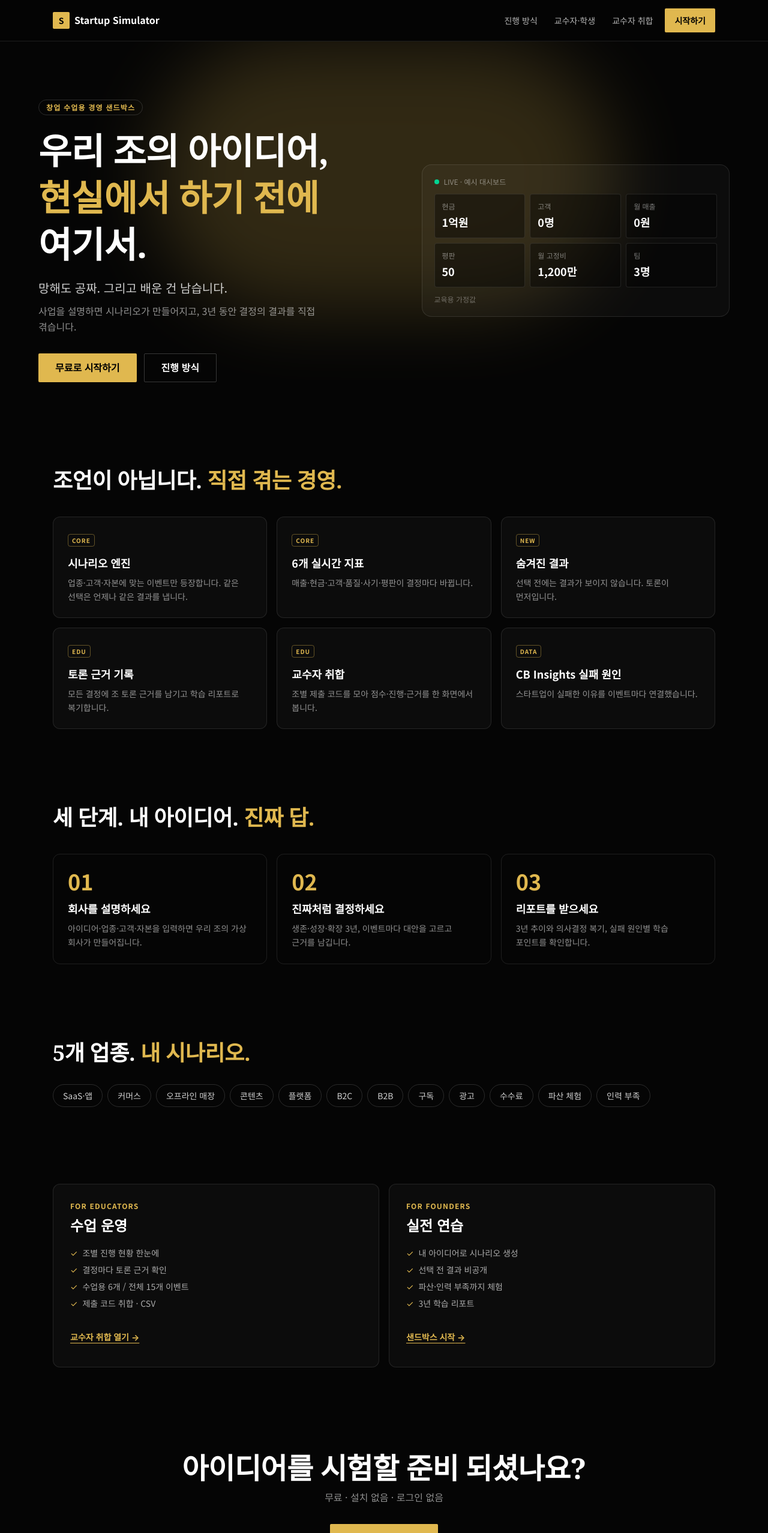
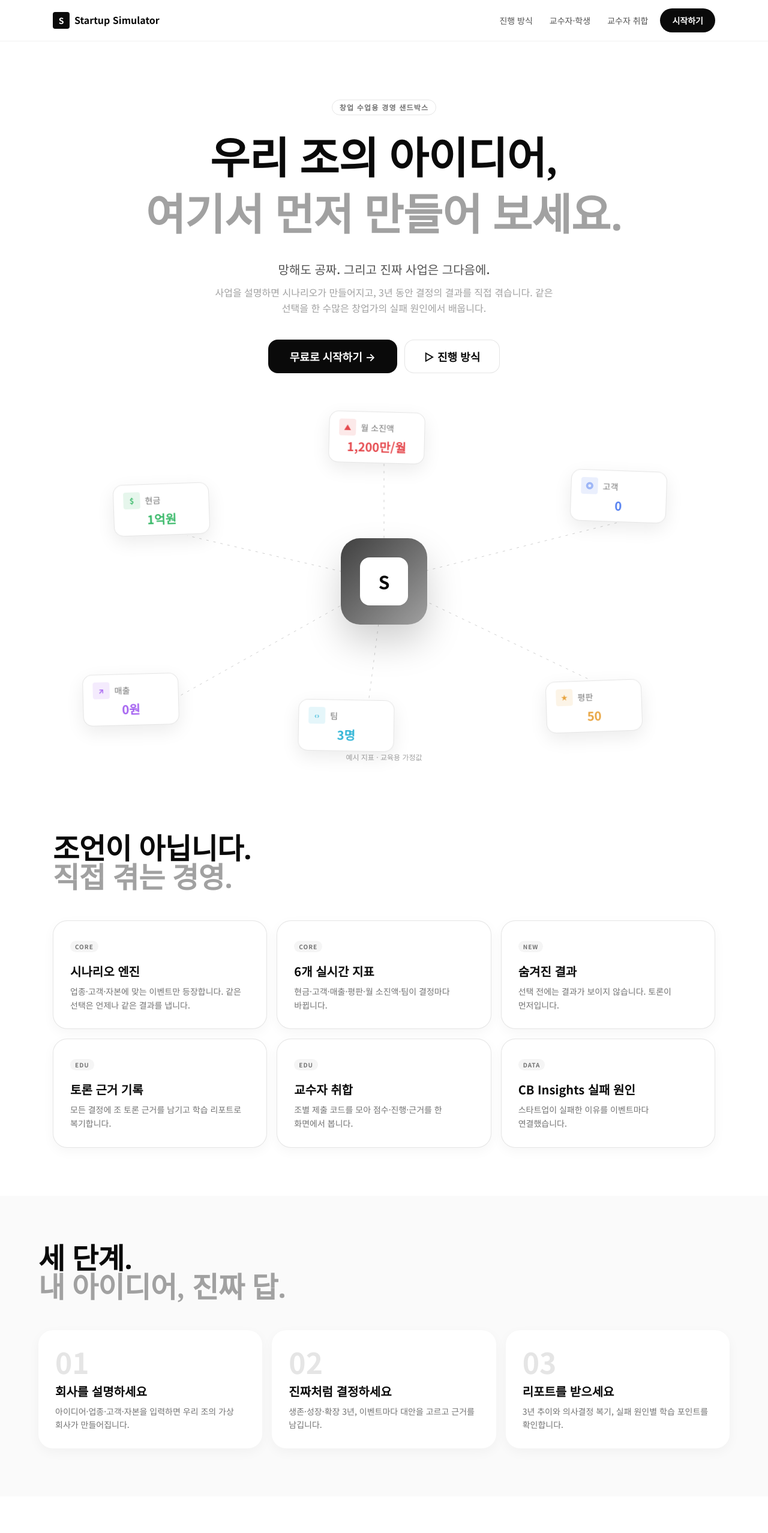
Before and after one commit to hundori/startup-simulator, a Next.js app: page / in a window 1280 px wide. Shown: the top 2555 px of the page at 60% size. Built offline with nearby package versions, Linux system fonts and the light colour scheme.

Commit message:
Light landing page with animated floating KPI cards
Co-Authored-By: Claude Sonnet 5.5 <noreply@anthropic.com>
Claude-Session: https://claude.ai/code/session_012iNNQrVGyT59A4HarTzdPs

```diff
--- a/src/components/LandingScreen.tsx
+++ b/src/components/LandingScreen.tsx
@@ -1,6 +1,6 @@
 const FEATURES: [string, string, string][] = [
   ['CORE', '시나리오 엔진', '업종·고객·자본에 맞는 이벤트만 등장합니다. 같은 선택은 언제나 같은 결과를 냅니다.'],
-  ['CORE', '6개 실시간 지표', '매출·현금·고객·품질·사기·평판이 결정마다 바뀝니다.'],
+  ['CORE', '6개 실시간 지표', '현금·고객·매출·평판·월 소진액·팀이 결정마다 바뀝니다.'],
   ['NEW', '숨겨진 결과', '선택 전에는 결과가 보이지 않습니다. 토론이 먼저입니다.'],
   ['EDU', '토론 근거 기록', '모든 결정에 조 토론 근거를 남기고 학습 리포트로 복기합니다.'],
   ['EDU', '교수자 취합', '조별 제출 코드를 모아 점수·진행·근거를 한 화면에서 봅니다.'],
@@ -12,117 +12,158 @@ const STEPS: [string, string, string][] = [
   ['03', '리포트를 받으세요', '3년 추이와 의사결정 복기, 실패 원인별 학습 포인트를 확인합니다.'],
 ];
 const CHIPS = ['SaaS·앱', '커머스', '오프라인 매장', '콘텐츠', '플랫폼', 'B2C', 'B2B', '구독', '광고', '수수료', '파산 체험', '인력 부족'];
-const GOLD = '#e0b84f';
+
+type Kpi = { k: string; v: string; color: string; icon: string; pos: string; rot: number; delay: number };
+const KPIS: Kpi[] = [
+  { k: '현금', v: '1억원', color: '#34b765', icon: '$', pos: 'left-[6%] top-[22%]', rot: -2, delay: 0 },
+  { k: '월 소진액', v: '1,200만/월', color: '#e5484d', icon: '▲', pos: 'left-[41%] top-[0%]', rot: 1.5, delay: 0.8 },
+  { k: '고객', v: '0', color: '#4f7cf0', icon: '◎', pos: 'right-[4%] top-[18%]', rot: 2, delay: 1.4 },
+  { k: '매출', v: '0원', color: '#a15cf0', icon: '↗', pos: 'left-[1%] bottom-[4%]', rot: -1.5, delay: 0.4 },
+  { k: '팀', v: '3명', color: '#2bb3d6', icon: '‹›', pos: 'left-[36%] bottom-[-4%]', rot: 1, delay: 1.1 },
+  { k: '평판', v: '50', color: '#e8a33d', icon: '★', pos: 'right-[8%] bottom-[2%]', rot: -2, delay: 1.8 },
+];
+
+function Card({ c }: { c: Kpi }) {
+  return (
+    <div
+      className="lp-float w-40 rounded-2xl border border-black/10 bg-white px-4 py-3 shadow-[0_10px_30px_rgba(0,0,0,0.08)]"
+      style={{ transform: `rotate(${c.rot}deg)`, animationDelay: `${c.delay}s` }}
+    >
+      <p className="flex items-center gap-2 text-sm text-neutral-500">
+        <span className="grid h-7 w-7 place-items-center rounded-lg text-xs font-bold" style={{ background: c.color + '1f', color: c.color }}>{c.icon}</span>
+        {c.k}
+      </p>
+      <p className="num mt-1 text-center text-xl font-extrabold" style={{ color: c.color }}>{c.v}</p>
+    </div>
+  );
+}
 
 export default function LandingScreen({ onStart, onTeacher, hasSaved }: { onStart: () => void; onTeacher?: () => void; hasSaved?: boolean }) {
   const cta = hasSaved ? '새 회사 만들기' : '무료로 시작하기';
   return (
-    <div className="bg-[#050505] text-white">
-      <nav className="sticky top-0 z-10 border-b border-white/10 bg-[#050505]/90 backdrop-blur">
+    <div className="bg-white text-neutral-950">
+      <style>{`
+        @keyframes lp-float{0%,100%{translate:0 0}50%{translate:0 -10px}}
+        .lp-float{animation:lp-float 5s ease-in-out infinite}
+        @keyframes lp-dash{to{stroke-dashoffset:-24}}
+        .lp-line{stroke-dasharray:4 8;animation:lp-dash 2.5s linear infinite}
+        @keyframes lp-pulse{0%,100%{transform:scale(1)}50%{transform:scale(1.04)}}
+        .lp-core{animation:lp-pulse 4s ease-in-out infinite}
+        @media (prefers-reduced-motion:reduce){.lp-float,.lp-line,.lp-core{animation:none}}
+      `}</style>
+
+      <nav className="sticky top-0 z-10 border-b border-black/5 bg-white/85 backdrop-blur">
         <div className="mx-auto flex max-w-6xl items-center justify-between px-4 py-3 sm:px-6">
           <p className="flex items-center gap-2 font-bold">
-            <span className="grid h-7 w-7 place-items-center rounded-md text-sm font-black text-black" style={{ background: GOLD }}>S</span>
+            <span className="grid h-7 w-7 place-items-center rounded-lg bg-neutral-950 text-sm font-black text-white">S</span>
             Startup Simulator
           </p>
           <div className="flex items-center gap-1 text-sm">
-            <a href="#how" className="hidden px-3 py-2 text-white/70 hover:text-white sm:inline">진행 방식</a>
-            <a href="#edu" className="hidden px-3 py-2 text-white/70 hover:text-white sm:inline">교수자·학생</a>
-            {onTeacher ? <button type="button" onClick={onTeacher} className="min-h-11 px-3 text-white/70 hover:text-white">교수자 취합</button> : null}
-            <button type="button" onClick={onStart} className="ml-1 min-h-10 rounded-md px-4 font-bold text-black" style={{ background: GOLD }}>시작하기</button>
+            <a href="#how" className="hidden px-3 py-2 text-neutral-600 hover:text-black sm:inline">진행 방식</a>
+            <a href="#edu" className="hidden px-3 py-2 text-neutral-600 hover:text-black sm:inline">교수자·학생</a>
+            {onTeacher ? <button type="button" onClick={onTeacher} className="min-h-11 px-3 text-neutral-600 hover:text-black">교수자 취합</button> : null}
+            <button type="button" onClick={onStart} className="ml-1 min-h-10 rounded-full bg-neutral-950 px-5 font-semibold text-white hover:bg-neutral-800">시작하기</button>
           </div>
         </div>
       </nav>
 
-      <section className="relative overflow-hidden px-4 pb-20 pt-16 sm:px-6 sm:pt-24">
-        <div aria-hidden className="pointer-events-none absolute left-1/2 top-0 h-[28rem] w-[48rem] -translate-x-1/2 rounded-full opacity-20 blur-3xl" style={{ background: GOLD }} />
-        <div className="relative mx-auto grid max-w-6xl gap-12 lg:grid-cols-[1.15fr_1fr] lg:items-center">
-          <div>
-            <p className="inline-block rounded-full border border-white/15 px-3 py-1 text-xs font-bold tracking-widest" style={{ color: GOLD }}>창업 수업용 경영 샌드박스</p>
-            <h1 className="mt-5 text-4xl font-black leading-[1.15] tracking-tight sm:text-6xl">
+      <section className="overflow-hidden px-4 pb-10 pt-16 text-center sm:px-6 sm:pt-24">
+        <p className="mx-auto inline-block rounded-full border border-black/10 px-3 py-1 text-xs font-semibold tracking-widest text-neutral-500">창업 수업용 경영 샌드박스</p>
+        <h1 className="mx-auto mt-6 max-w-4xl text-5xl font-black leading-[1.1] tracking-[-0.04em] sm:text-7xl">
           우리 조의 아이디어,
           <br />
-              <span style={{ color: GOLD }}>현실에서 하기 전에</span> 여기서.
+          <span className="text-neutral-400">여기서 먼저 만들어 보세요.</span>
         </h1>
-            <p className="mt-5 text-xl text-white/80">망해도 공짜. 그리고 배운 건 남습니다.</p>
-            <p className="mt-3 max-w-lg text-white/55">사업을 설명하면 시나리오가 만들어지고, 3년 동안 결정의 결과를 직접 겪습니다.</p>
-            <div className="mt-8 flex flex-wrap gap-3">
-              <button type="button" onClick={onStart} className="min-h-12 rounded-md px-7 font-bold text-black" style={{ background: GOLD }}>{cta}</button>
-              <a href="#how" className="inline-flex min-h-12 items-center rounded-md border border-white/20 px-7 font-semibold hover:bg-white/5">진행 방식</a>
+        <p className="mt-8 text-xl font-medium text-neutral-600">망해도 공짜. 그리고 진짜 사업은 그다음에.</p>
+        <p className="mx-auto mt-3 max-w-xl text-neutral-400">사업을 설명하면 시나리오가 만들어지고, 3년 동안 결정의 결과를 직접 겪습니다. 같은 선택을 한 수많은 창업가의 실패 원인에서 배웁니다.</p>
+        <div className="mt-10 flex flex-wrap justify-center gap-3">
+          <button type="button" onClick={onStart} className="min-h-14 rounded-2xl bg-neutral-950 px-9 text-lg font-semibold text-white hover:bg-neutral-800">{cta} →</button>
+          <a href="#how" className="inline-flex min-h-14 items-center gap-2 rounded-2xl border border-black/10 bg-white px-8 text-lg font-semibold hover:bg-neutral-50">▷ 진행 방식</a>
         </div>
+
+        {/* 떠다니는 KPI 카드 (넓은 화면) */}
+        <div className="relative mx-auto mt-16 hidden h-[34rem] max-w-5xl lg:block" aria-hidden>
+          <svg className="absolute inset-0 h-full w-full" viewBox="0 0 100 100" preserveAspectRatio="none">
+            {[[18, 38], [50, 14], [88, 34], [14, 90], [47, 96], [90, 88]].map(([x, y], i) => (
+              <line key={i} className="lp-line" x1="50" y1="52" x2={x} y2={y} stroke="#00000030" strokeWidth="1" vectorEffect="non-scaling-stroke" />
+            ))}
+          </svg>
+          <div className="lp-core absolute left-1/2 top-[52%] grid h-36 w-36 -translate-x-1/2 -translate-y-1/2 place-items-center rounded-[2rem] bg-gradient-to-br from-neutral-700 to-neutral-400 shadow-[0_30px_60px_rgba(0,0,0,0.18)]">
+            <span className="grid h-20 w-20 place-items-center rounded-2xl bg-white text-3xl font-black">S</span>
           </div>
-          <div className="rounded-2xl border border-white/10 bg-white/[0.03] p-5">
-            <p className="mb-3 flex items-center gap-2 text-xs text-white/45"><span className="h-2 w-2 rounded-full bg-emerald-400" /> LIVE · 예시 대시보드</p>
-            <dl className="grid grid-cols-3 gap-2">
-              {[['현금', '1억원'], ['고객', '0명'], ['월 매출', '0원'], ['평판', '50'], ['월 고정비', '1,200만'], ['팀', '3명']].map(([k, v]) => (
-                <div key={k} className="rounded-lg border border-white/10 bg-black/40 p-3">
-                  <dt className="text-xs text-white/45">{k}</dt>
-                  <dd className="num mt-1 text-lg font-bold">{v}</dd>
+          {KPIS.map((c) => (
+            <div key={c.k} className={`absolute ${c.pos}`}><Card c={c} /></div>
+          ))}
         </div>
+        {/* 작은 화면 */}
+        <div className="mx-auto mt-12 grid max-w-md grid-cols-2 gap-3 lg:hidden" aria-hidden>
+          {KPIS.map((c) => (
+            <div key={c.k} className="flex justify-center"><Card c={c} /></div>
           ))}
-            </dl>
-            <p className="mt-3 text-xs text-white/35">교육용 가정값</p>
         </div>
-        </div>
+        <p className="mt-6 text-xs text-neutral-400">예시 지표 · 교육용 가정값</p>
       </section>
 
-      <section className="mx-auto max-w-6xl px-4 py-16 sm:px-6">
-        <h2 className="text-3xl font-black tracking-tight sm:text-4xl">조언이 아닙니다. <span style={{ color: GOLD }}>직접 겪는 경영.</span></h2>
-        <div className="mt-10 grid gap-4 sm:grid-cols-2 lg:grid-cols-3">
+      <section className="mx-auto max-w-6xl px-4 py-20 sm:px-6">
+        <h2 className="text-3xl font-black tracking-[-0.03em] sm:text-5xl">조언이 아닙니다.<br /><span className="text-neutral-400">직접 겪는 경영.</span></h2>
+        <div className="mt-12 grid gap-4 sm:grid-cols-2 lg:grid-cols-3">
           {FEATURES.map(([tag, t, d]) => (
-            <article key={t} className="rounded-xl border border-white/10 bg-white/[0.03] p-6 transition hover:border-white/25">
-              <span className="rounded border px-1.5 py-0.5 text-[10px] font-bold tracking-widest" style={{ color: GOLD, borderColor: GOLD + '66' }}>{tag}</span>
-              <h3 className="mt-3 text-lg font-bold">{t}</h3>
-              <p className="mt-2 text-sm leading-relaxed text-white/55">{d}</p>
+            <article key={t} className="rounded-3xl border border-black/10 bg-white p-7 shadow-[0_6px_20px_rgba(0,0,0,0.04)]">
+              <span className="rounded-full bg-neutral-100 px-2 py-0.5 text-[10px] font-bold tracking-widest text-neutral-500">{tag}</span>
+              <h3 className="mt-4 text-xl font-bold">{t}</h3>
+              <p className="mt-2 text-sm leading-relaxed text-neutral-500">{d}</p>
             </article>
           ))}
         </div>
       </section>
 
-      <section id="how" className="mx-auto max-w-6xl px-4 py-16 sm:px-6">
-        <h2 className="text-3xl font-black tracking-tight sm:text-4xl">세 단계. 내 아이디어. <span style={{ color: GOLD }}>진짜 답.</span></h2>
-        <ol className="mt-10 grid gap-4 md:grid-cols-3">
+      <section id="how" className="bg-neutral-50 px-4 py-20 sm:px-6">
+        <div className="mx-auto max-w-6xl">
+          <h2 className="text-3xl font-black tracking-[-0.03em] sm:text-5xl">세 단계.<br /><span className="text-neutral-400">내 아이디어, 진짜 답.</span></h2>
+          <ol className="mt-12 grid gap-4 md:grid-cols-3">
             {STEPS.map(([n, t, d]) => (
-            <li key={n} className="rounded-xl border border-white/10 p-6">
-              <p className="num text-4xl font-black" style={{ color: GOLD }}>{n}</p>
-              <h3 className="mt-3 text-lg font-bold">{t}</h3>
-              <p className="mt-2 text-sm leading-relaxed text-white/55">{d}</p>
+              <li key={n} className="rounded-3xl bg-white p-7 shadow-[0_6px_20px_rgba(0,0,0,0.04)]">
+                <p className="num text-5xl font-black text-neutral-200">{n}</p>
+                <h3 className="mt-3 text-xl font-bold">{t}</h3>
+                <p className="mt-2 text-sm leading-relaxed text-neutral-500">{d}</p>
               </li>
             ))}
           </ol>
+        </div>
       </section>
 
-      <section className="mx-auto max-w-6xl px-4 py-16 sm:px-6">
-        <h2 className="text-3xl font-black tracking-tight sm:text-4xl">5개 업종. <span style={{ color: GOLD }}>내 시나리오.</span></h2>
-        <ul className="mt-8 flex flex-wrap gap-2">
+      <section className="mx-auto max-w-6xl px-4 py-20 sm:px-6">
+        <h2 className="text-3xl font-black tracking-[-0.03em] sm:text-5xl">5개 업종.<br /><span className="text-neutral-400">내 시나리오.</span></h2>
+        <ul className="mt-10 flex flex-wrap gap-2">
           {CHIPS.map((c) => (
-            <li key={c} className="rounded-full border border-white/15 px-4 py-2 text-sm text-white/80">{c}</li>
+            <li key={c} className="rounded-full border border-black/10 px-4 py-2 text-sm font-medium text-neutral-700">{c}</li>
           ))}
         </ul>
       </section>
 
-      <section id="edu" className="mx-auto grid max-w-6xl gap-4 px-4 py-16 sm:px-6 md:grid-cols-2">
+      <section id="edu" className="mx-auto grid max-w-6xl gap-4 px-4 pb-20 sm:px-6 md:grid-cols-2">
         {[
           ['FOR EDUCATORS', '수업 운영', ['조별 진행 현황 한눈에', '결정마다 토론 근거 확인', '수업용 6개 / 전체 15개 이벤트', '제출 코드 취합 · CSV'], '교수자 취합 열기'],
           ['FOR FOUNDERS', '실전 연습', ['내 아이디어로 시나리오 생성', '선택 전 결과 비공개', '파산·인력 부족까지 체험', '3년 학습 리포트'], '샌드박스 시작'],
         ].map(([tag, t, items, link]) => (
-          <article key={t as string} className="rounded-xl border border-white/10 bg-white/[0.03] p-7">
-            <p className="text-xs font-bold tracking-widest" style={{ color: GOLD }}>{tag as string}</p>
-            <h3 className="mt-2 text-2xl font-black">{t as string}</h3>
-            <ul className="mt-5 space-y-2 text-sm text-white/65">
-              {(items as string[]).map((i) => (<li key={i} className="flex gap-2"><span style={{ color: GOLD }}>✓</span>{i}</li>))}
+          <article key={t as string} className="rounded-3xl border border-black/10 p-8">
+            <p className="text-xs font-bold tracking-widest text-neutral-400">{tag as string}</p>
+            <h3 className="mt-2 text-3xl font-black tracking-tight">{t as string}</h3>
+            <ul className="mt-6 space-y-2 text-neutral-600">
+              {(items as string[]).map((i) => (<li key={i} className="flex gap-2"><span className="text-neutral-950">✓</span>{i}</li>))}
             </ul>
-            <button type="button" onClick={t === '수업 운영' && onTeacher ? onTeacher : onStart} className="mt-6 min-h-11 text-sm font-bold underline underline-offset-4" style={{ color: GOLD }}>{link as string} →</button>
+            <button type="button" onClick={t === '수업 운영' && onTeacher ? onTeacher : onStart} className="mt-8 min-h-11 font-semibold underline underline-offset-4">{link as string} →</button>
           </article>
         ))}
       </section>
 
-      <section className="px-4 py-20 text-center sm:px-6">
-        <h2 className="text-3xl font-black tracking-tight sm:text-5xl">아이디어를 시험할 준비 되셨나요?</h2>
+      <section className="bg-neutral-950 px-4 py-24 text-center text-white sm:px-6">
+        <h2 className="text-3xl font-black tracking-[-0.03em] sm:text-5xl">아이디어를 시험할 준비 되셨나요?</h2>
         <p className="mt-3 text-white/55">무료 · 설치 없음 · 로그인 없음</p>
-        <button type="button" onClick={onStart} className="mt-8 min-h-12 rounded-md px-9 font-bold text-black" style={{ background: GOLD }}>{cta}</button>
+        <button type="button" onClick={onStart} className="mt-8 min-h-14 rounded-2xl bg-white px-10 text-lg font-semibold text-black hover:bg-neutral-200">{cta} →</button>
       </section>
 
-      <footer className="border-t border-white/10 px-4 py-8 text-xs text-white/40 sm:px-6">
+      <footer className="border-t border-black/5 px-4 py-8 text-xs text-neutral-400 sm:px-6">
         <div className="mx-auto max-w-6xl">Startup Simulator · 교육용 가정 기반 시뮬레이션이며 실제 사업 성과를 예측하지 않습니다.</div>
       </footer>
     </div>
```
Lines whose indentation alone changed are shown as unchanged.
